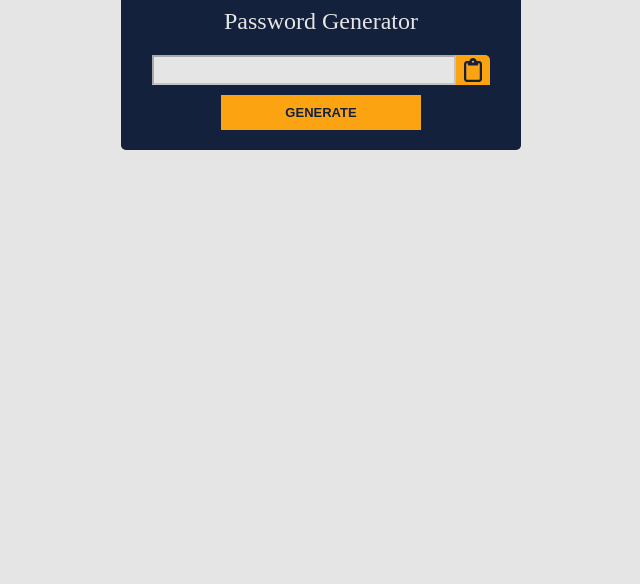
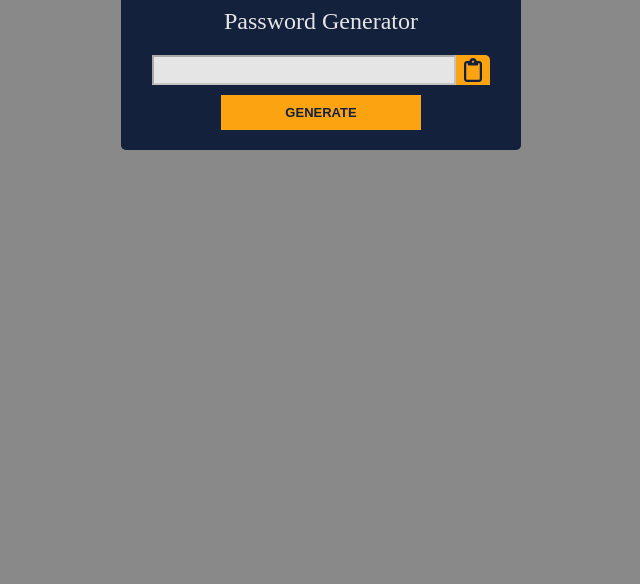
Before and after one commit to dev-dasilva/SecureGen---Password-Generator, a plain HTML site: page index.html in a window 1280 px wide. Shown: the part 216-800 px from the top of the page, without its empty margins (319-959 px from the left). Drawn offline with Linux system fonts and the light colour scheme.

Commit message:
refactor: bg color
change the color of the background

```diff
--- a/assets/styles/styles.css
+++ b/assets/styles/styles.css
@@ -9,13 +9,14 @@
   --main-color: #e5e5e5;
   --second-color: #14213d;
   --yellow-color: #fca311;
+  --bg-color: #898989;
   --font-size-large: 1.5rem;
 }
 
 html,
 body {
   height: 100%;
-  background-color: var(--main-color);
+  background-color: var(--bg-color);
   width: 100vw;
 }
 
```
